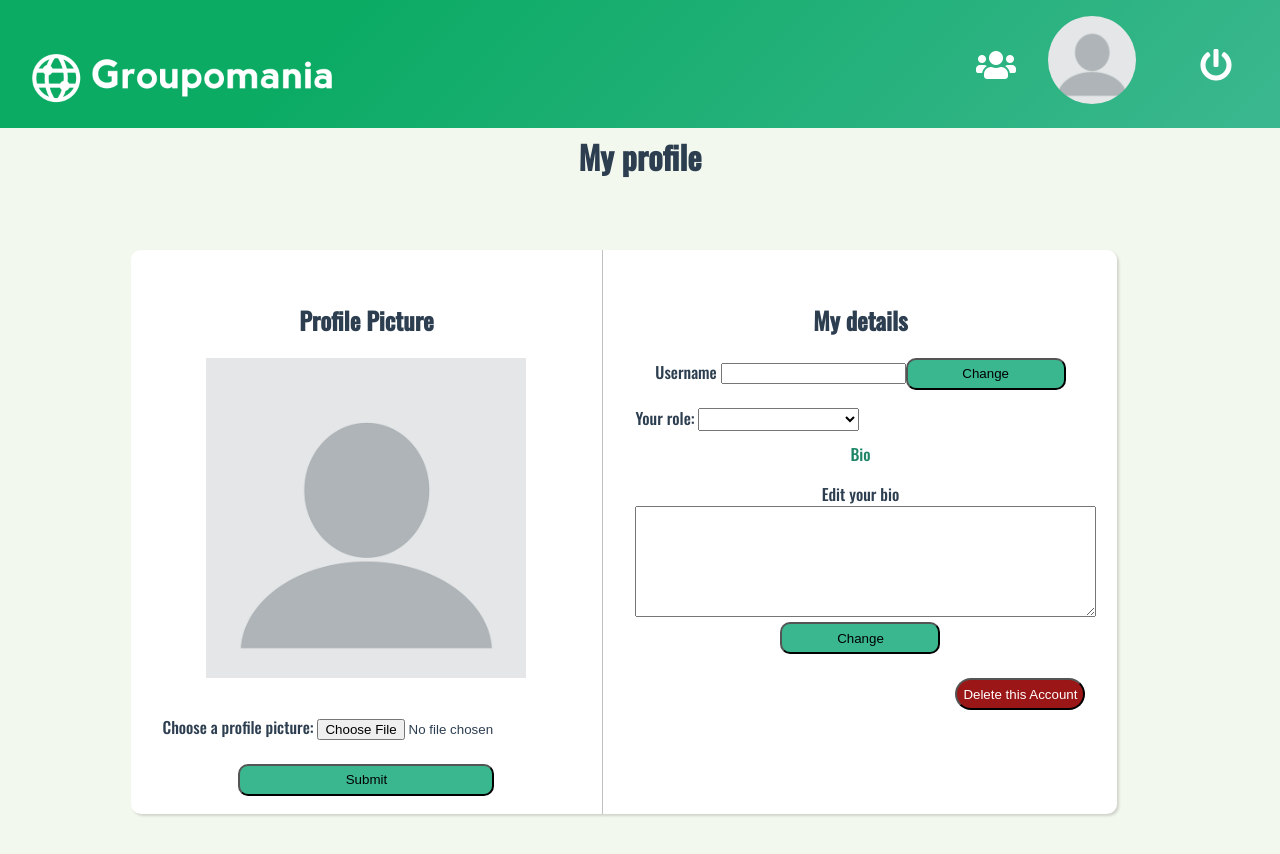
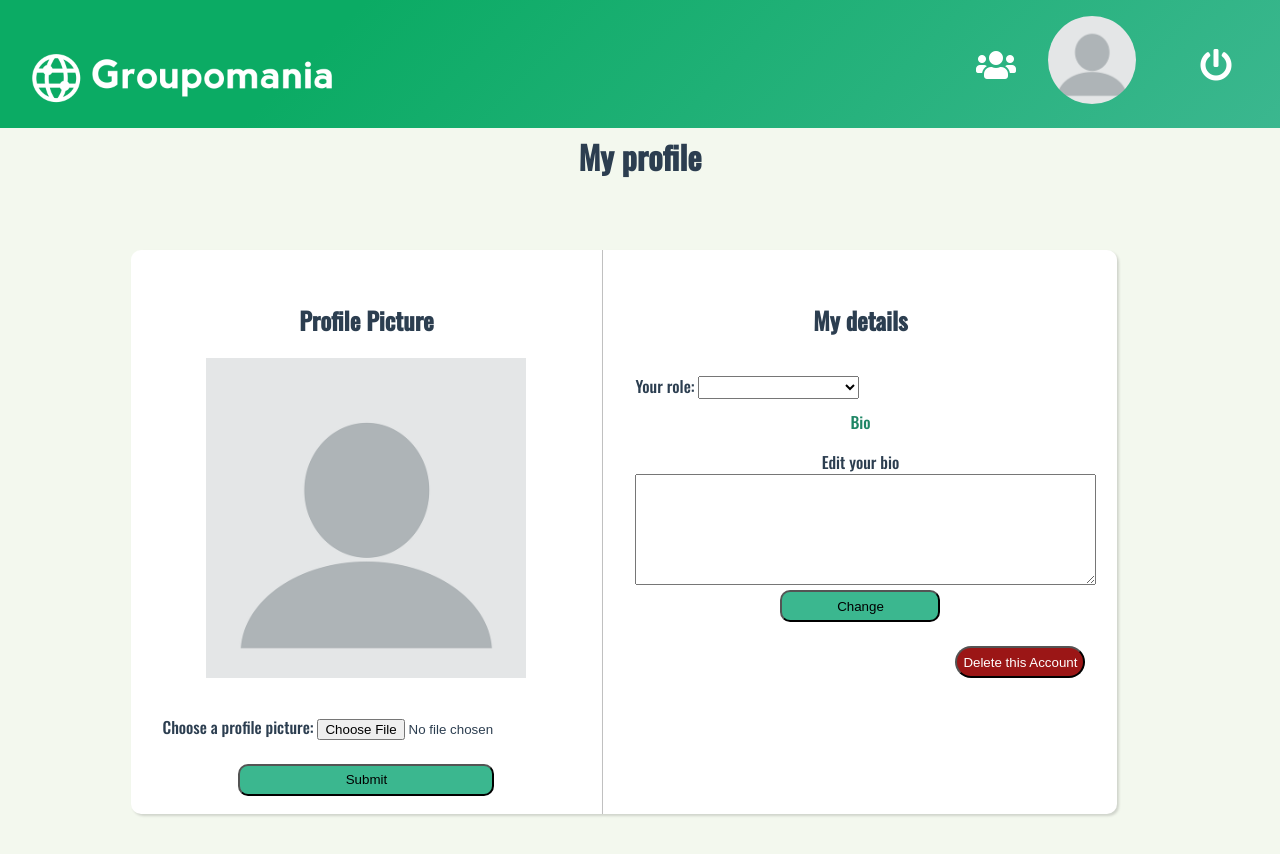
Before and after one commit to adriben/AdrienBenete_7_19112021-, a Vue app in the folder client/: page /userInfos in a window 1280 px wide. Shown: the top 854 px of the page. Built offline with nearby package versions, Linux system fonts and the light colour scheme; no server answers.

Commit message:
changement du champs pour l username dans la partie userinfos

```diff
--- a/client/src/views/UserInfos.vue
+++ b/client/src/views/UserInfos.vue
@@ -44,16 +44,11 @@
 
       <div class="details">
         <h2>My details</h2>
-        <form action="">
-          <label for="usernameInfo">Username </label>
-          <input
-            type="text"
-            id="usernameInfo"
-            name="username"
-            :placeholder="user.username"
-          />
-          <input type="submit" class="btn btn-submit2" value="Change" />
-        </form>
+
+          <h3 >
+              {{ user.username }}
+          </h3>
+
         <div class="select-role">
           <label>Your role: </label>
           <select type="select" class="select">
```
